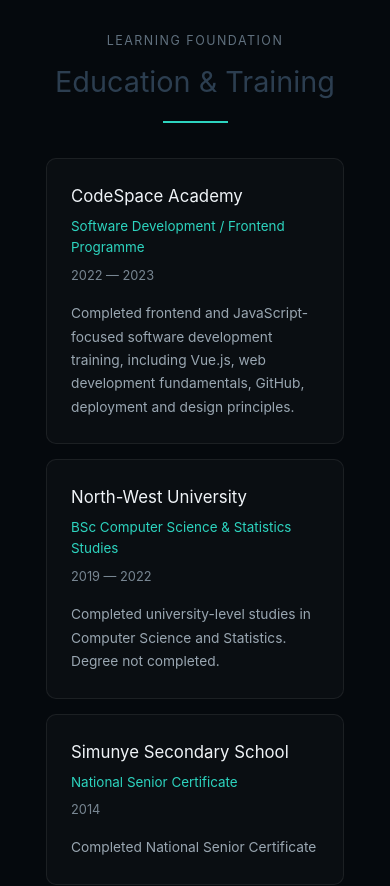
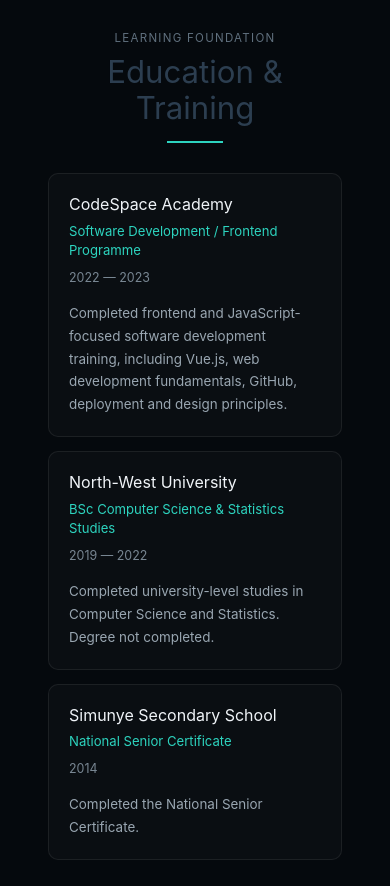
Before and after one commit to keketsoleu25/recruiter-magnet, a Vue app: page / in a window 390 px wide. Shown: the part 5020-5906 px from the top of the page. Built offline with nearby package versions, Linux system fonts and the light colour scheme; the HTML template or start-up script is replaced by a standard one.

Commit message:
style: optimize education for mobile screens

```diff
--- a/src/components/EducationSection.vue
+++ b/src/components/EducationSection.vue
@@ -24,8 +24,7 @@
     institution: 'Simunye Secondary School',
     programme: 'National Senior Certificate',
     period: '2014',
-    description:
-      'Completed National Senior Certificate',
+    description: 'Completed the National Senior Certificate.',
   },
 ]
 </script>
@@ -47,19 +46,13 @@
         <div class="education-top">
           <div>
             <h3>{{ item.institution }}</h3>
-            <p class="programme">
-              {{ item.programme }}
-            </p>
+            <p class="programme">{{ item.programme }}</p>
           </div>
 
-          <span class="period">
-            {{ item.period }}
-          </span>
+          <span class="period">{{ item.period }}</span>
         </div>
 
-        <p class="description">
-          {{ item.description }}
-        </p>
+        <p class="description">{{ item.description }}</p>
       </article>
     </div>
   </section>
@@ -67,44 +60,47 @@
 
 <style scoped>
 .education-section {
-  width: min(900px, calc(100% - 40px));
-  margin: 0 auto;
-  padding: 20px 0 100px;
+  width: 100%;
+  max-width: 900px;
+  margin-inline: auto;
+  padding: 18px 16px 84px;
 }
 
 .section-heading {
+  margin-bottom: 30px;
   text-align: center;
-  margin-bottom: 35px;
 }
 
 .section-heading p {
   margin: 0 0 8px;
   color: #60707e;
-  font-size: 0.78rem;
-  letter-spacing: 0.12em;
+  font-size: 0.72rem;
+  letter-spacing: 0.11em;
   text-transform: uppercase;
 }
 
 .section-heading h2 {
   margin: 0;
-  font-size: clamp(1.8rem, 4vw, 2.5rem);
+  font-size: clamp(1.75rem, 8vw, 2.5rem);
+  line-height: 1.15;
 }
 
 .section-heading span {
   display: block;
-  width: 65px;
+  width: 56px;
   height: 2px;
-  margin: 16px auto 0;
+  margin: 14px auto 0;
   background: #2dd4bf;
 }
 
 .education-grid {
   display: grid;
-  gap: 15px;
+  gap: 14px;
 }
 
 .education-card {
-  padding: 24px;
+  min-width: 0;
+  padding: 20px;
 
   background: rgba(255, 255, 255, 0.025);
   border: 1px solid rgba(255, 255, 255, 0.07);
@@ -113,43 +109,60 @@
 
 .education-top {
   display: flex;
-  justify-content: space-between;
-  gap: 20px;
+  flex-direction: column;
+  gap: 7px;
 }
 
 .education-card h3 {
   margin: 0;
   color: #f0f4f8;
-  font-size: 1.05rem;
+  font-size: 1rem;
+  line-height: 1.35;
 }
 
 .programme {
   margin: 6px 0 0;
   color: #2dd4bf;
-  font-size: 0.84rem;
+  font-size: 0.82rem;
+  line-height: 1.5;
 }
 
 .period {
   color: #788692;
-  font-size: 0.8rem;
-  white-space: nowrap;
+  font-size: 0.78rem;
 }
 
 .description {
-  margin: 16px 0 0;
+  margin: 14px 0 0;
   color: #99a6b1;
-  font-size: 0.86rem;
+  font-size: 0.84rem;
   line-height: 1.7;
 }
 
-@media (max-width: 600px) {
+@media (min-width: 640px) {
   .education-section {
-    width: min(100% - 28px, 900px);
+    padding-inline: 20px;
+  }
+
+  .education-card {
+    padding: 24px;
   }
 
   .education-top {
-    flex-direction: column;
-    gap: 7px;
+    flex-direction: row;
+    justify-content: space-between;
+    gap: 20px;
+  }
+
+  .period {
+    flex: 0 0 auto;
+    white-space: nowrap;
+  }
+}
+
+@media (min-width: 768px) {
+  .education-section {
+    padding: 20px 24px 100px;
   }
 }
 </style>
```
